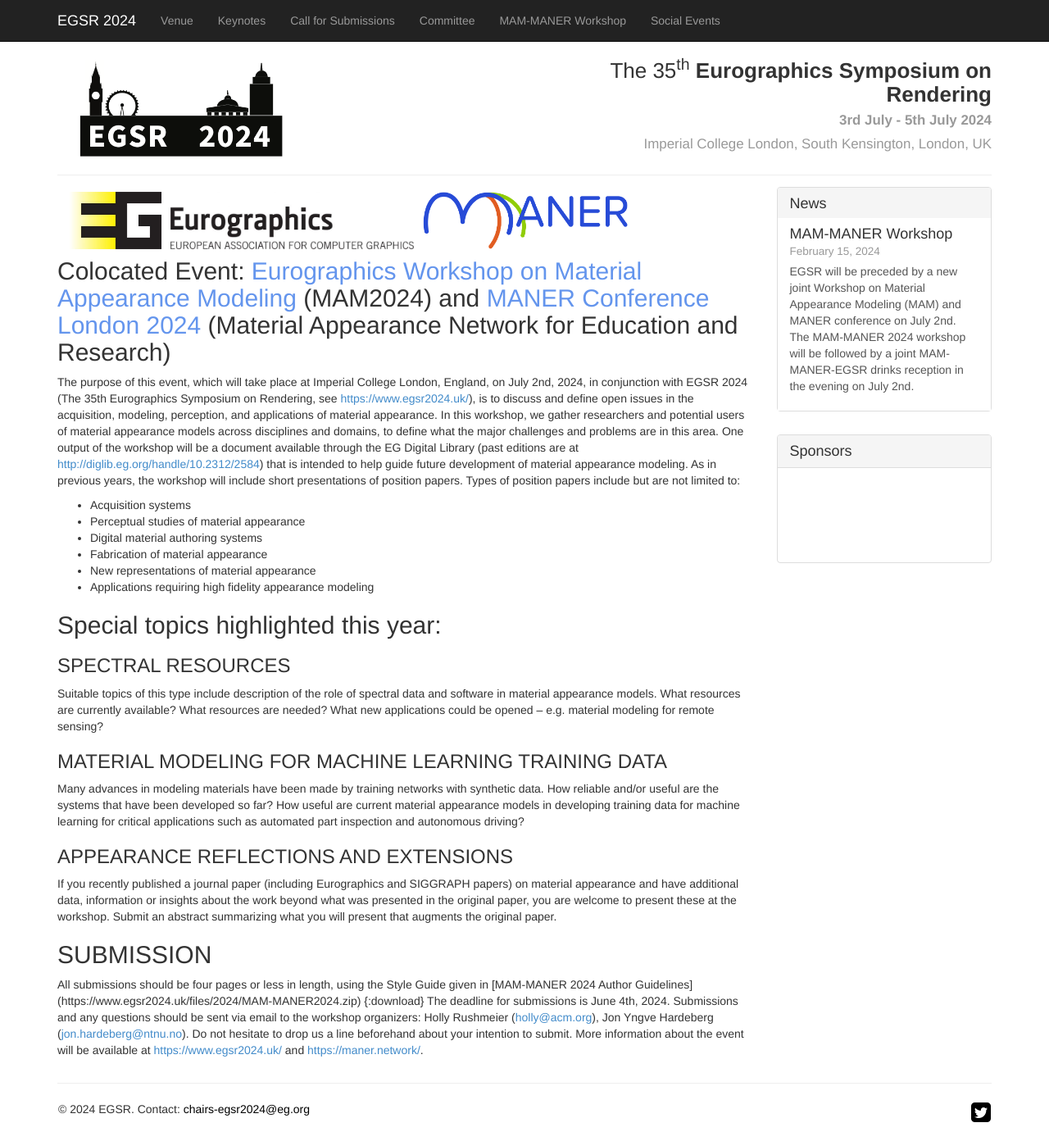
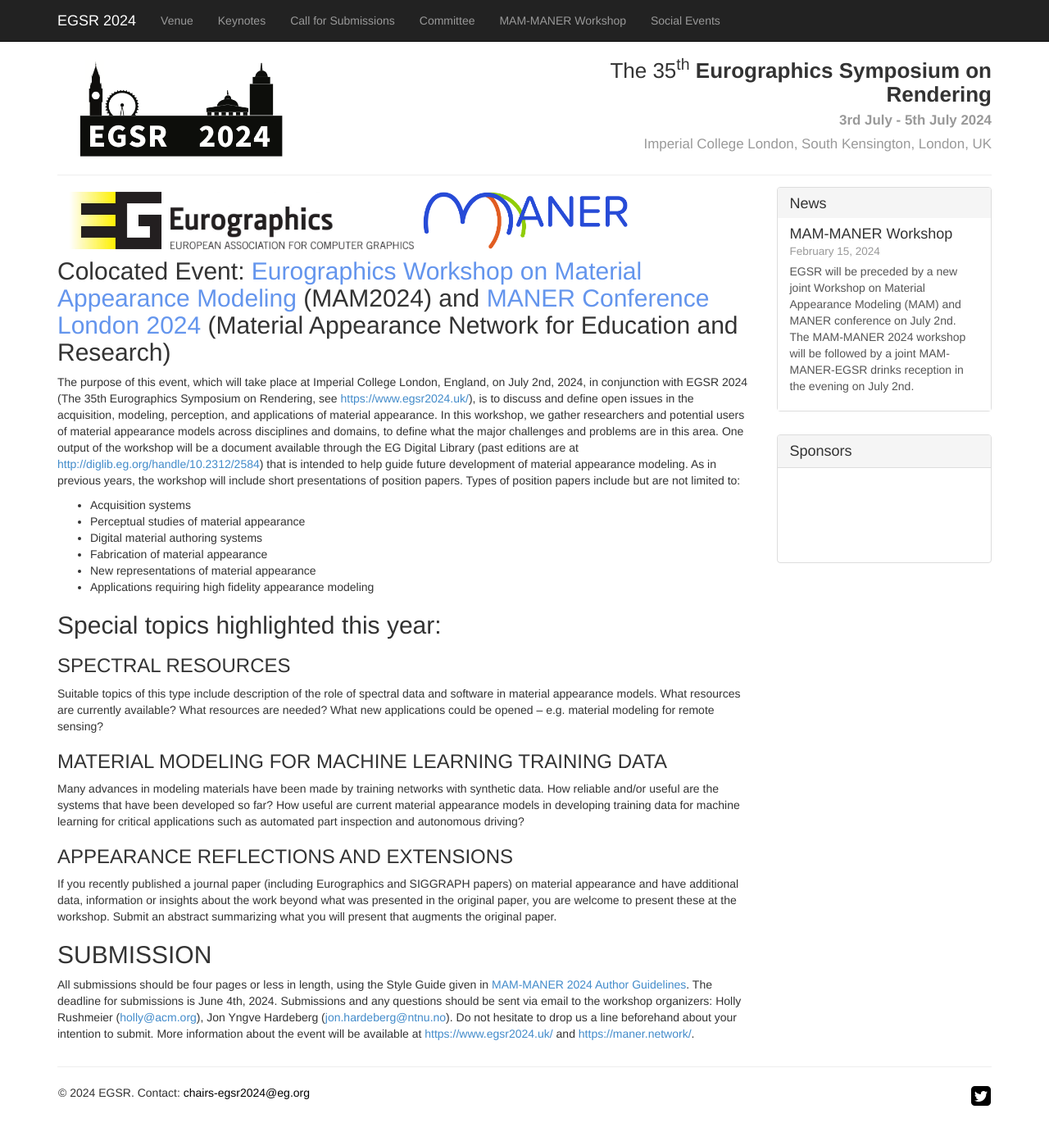
Before and after one commit to emilienogue/egsr2024.github.io, a Jekyll site: the page built from MAM-MANER Workshop.md, in a window 1280 px wide and 1392 px high. Shown: the whole window at 82% size. Built offline with Jekyll 4.4.1, drawn with Linux system fonts in a browser that asks for light colours; comment, search, counter and statistics services are not loaded; some of the changed lines change nothing that is shown.

Commit message:
Update MAM-MANER Workshop.md

```diff
--- a/MAM-MANER Workshop.md
+++ b/MAM-MANER Workshop.md
@@ -54,5 +54,5 @@
     <p>If you recently published a journal paper (including Eurographics and SIGGRAPH papers) on material appearance and have additional data, information or insights about the work beyond what was presented in the original paper, you are welcome to present these at the workshop. Submit an abstract summarizing what you will present that augments the original paper.</p>
 
     <h2>SUBMISSION</h2>
-    <p>All submissions should be four pages or less in length, using the Style Guide given in [MAM-MANER 2024 Author Guidelines]({{site.url}}/files/2024/MAM-MANER2024.zip) {:download} The deadline for submissions is June 4th, 2024. Submissions and any questions should be sent via email to the workshop organizers: Holly Rushmeier (<a href="mailto:holly@acm.org">holly@acm.org</a>), Jon Yngve Hardeberg (<a href="mailto:jon.hardeberg@ntnu.no">jon.hardeberg@ntnu.no</a>). Do not hesitate to drop us a line beforehand about your intention to submit. More information about the event will be available at <a href="https://www.egsr2024.uk/">https://www.egsr2024.uk/</a> and <a href="https://maner.network/">https://maner.network/</a>.</p>
+    <p>All submissions should be four pages or less in length, using the Style Guide given in <a href = "{{site.url}}/files/2024/MAM-MANER2024.zip">MAM-MANER 2024 Author Guidelines</a>. The deadline for submissions is June 4th, 2024. Submissions and any questions should be sent via email to the workshop organizers: Holly Rushmeier (<a href="mailto:holly@acm.org">holly@acm.org</a>), Jon Yngve Hardeberg (<a href="mailto:jon.hardeberg@ntnu.no">jon.hardeberg@ntnu.no</a>). Do not hesitate to drop us a line beforehand about your intention to submit. More information about the event will be available at <a href="https://www.egsr2024.uk/">https://www.egsr2024.uk/</a> and <a href="https://maner.network/">https://maner.network/</a>.</p>
 </div>
```
